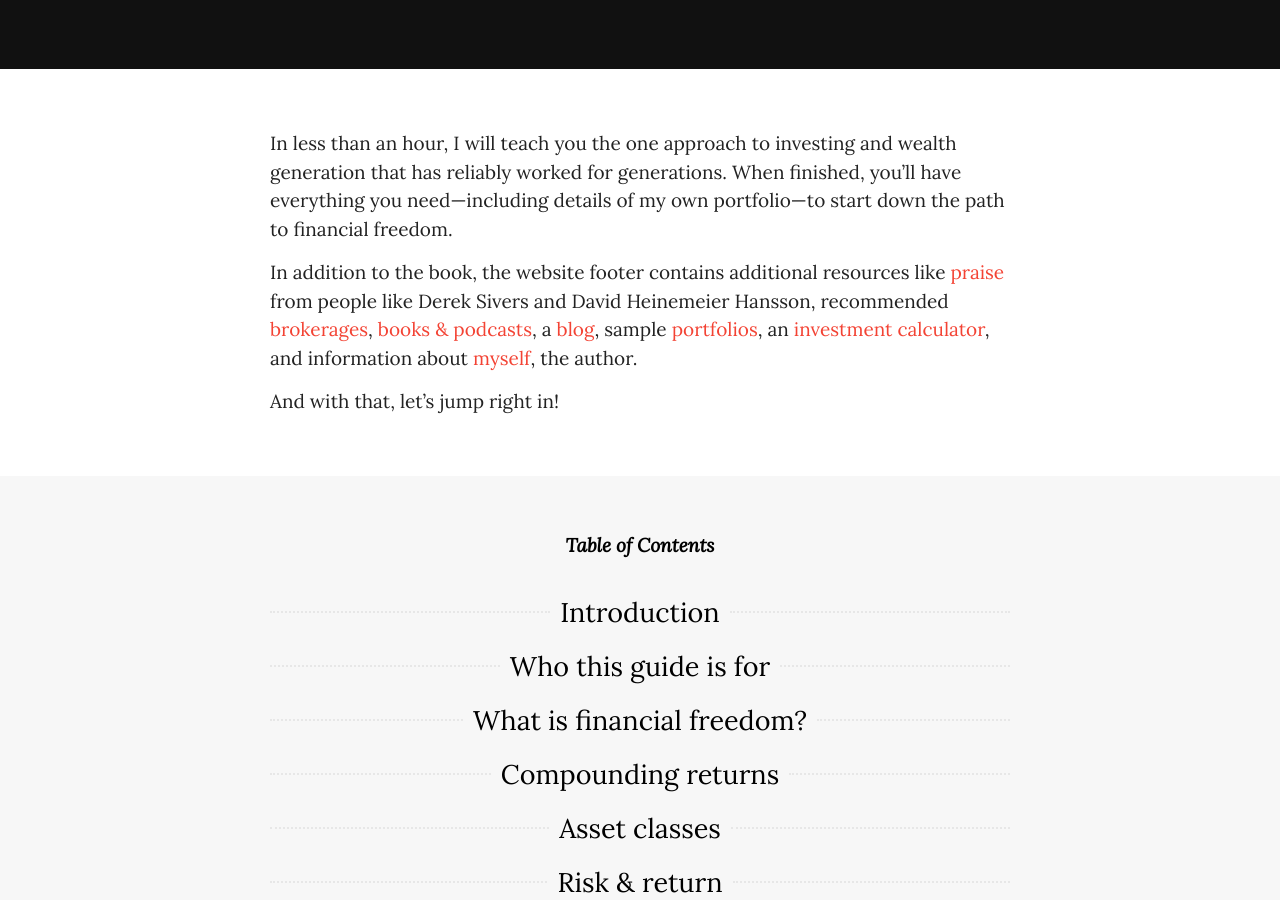
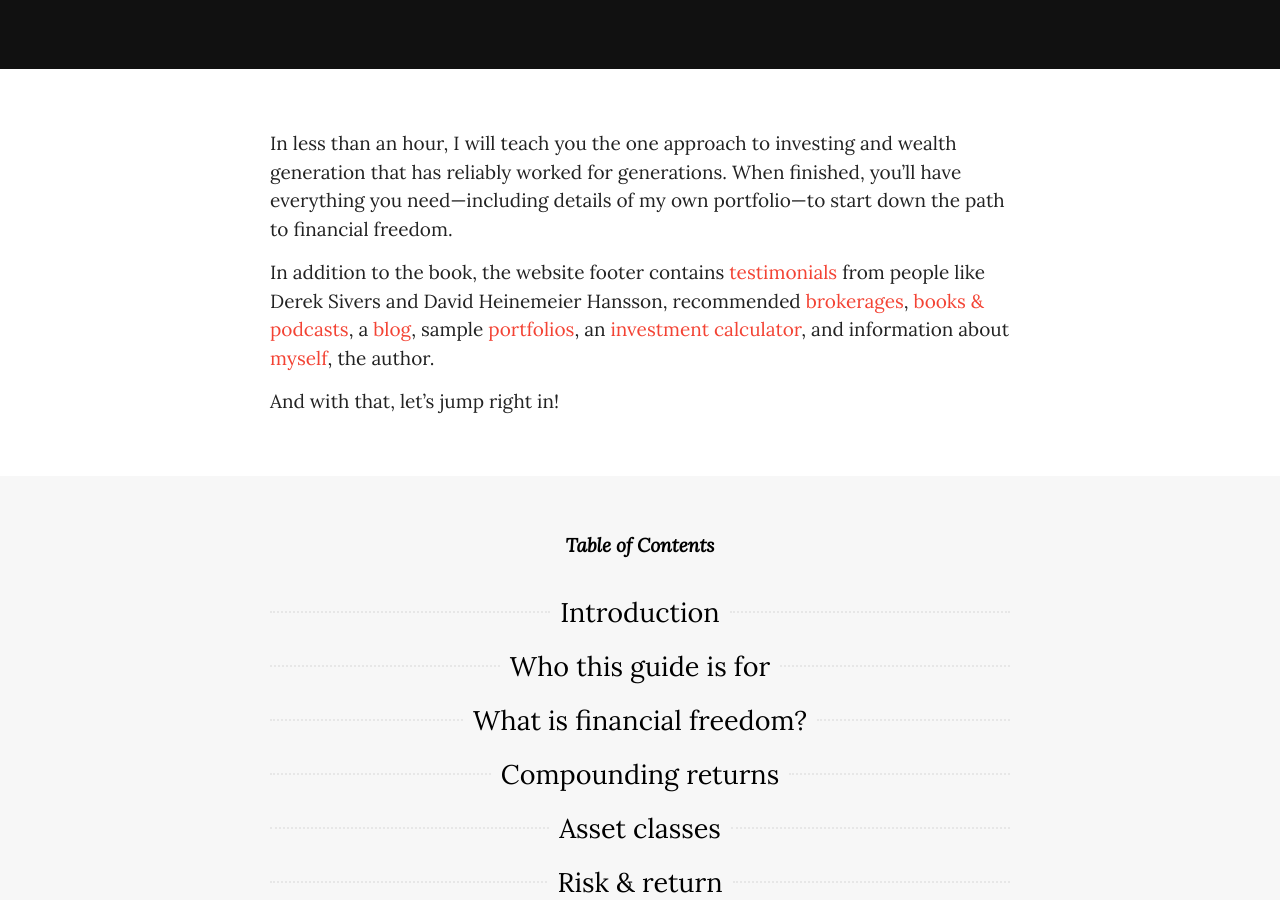
Before and after one commit to dafacto/moneyforsomething, a Jekyll site: the page built from index.md, in a window 1280 px wide and 900 px high, scrolled down 555 px. Built offline with Jekyll 4.4.1, drawn with Linux system fonts in a browser that asks for light colours; some web fonts are replaced; a script that is not in the unit is left out; comment, search, counter and statistics services are not loaded.

Commit message:
Home tweak

```diff
--- a/index.md
+++ b/index.md
@@ -6,6 +6,6 @@
 
 In less than an hour, I will teach you the one approach to investing and wealth generation that has reliably worked for generations. When finished, you’ll have everything you need—including details of my own portfolio—to start down the path to financial freedom.
 
-In addition to the book, the website footer contains additional resources like [praise](/praise/) from people like Derek Sivers and David Heinemeier Hansson,  recommended [brokerages](/brokerages/), [books & podcasts](/books/), a [blog](/blog/), sample [portfolios](/portfolios/), an [investment calculator](/calculator/), and information about [myself](/about/), the author.
+In addition to the book, the website footer contains [testimonials](/praise/) from people like Derek Sivers and David Heinemeier Hansson,  recommended [brokerages](/brokerages/), [books & podcasts](/books/), a [blog](/blog/), sample [portfolios](/portfolios/), an [investment calculator](/calculator/), and information about [myself](/about/), the author.
 
 And with that, let’s jump right in!
```
